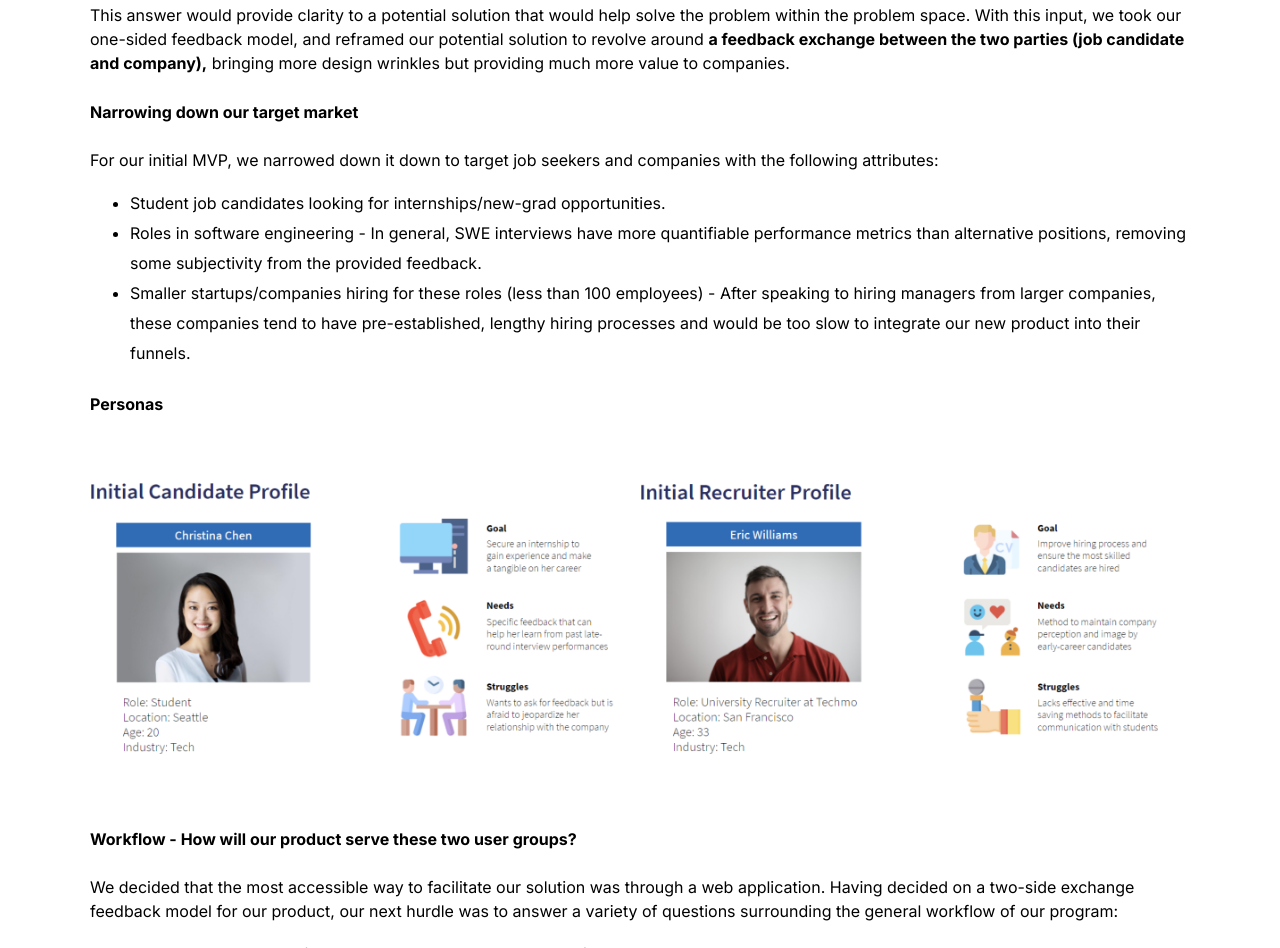
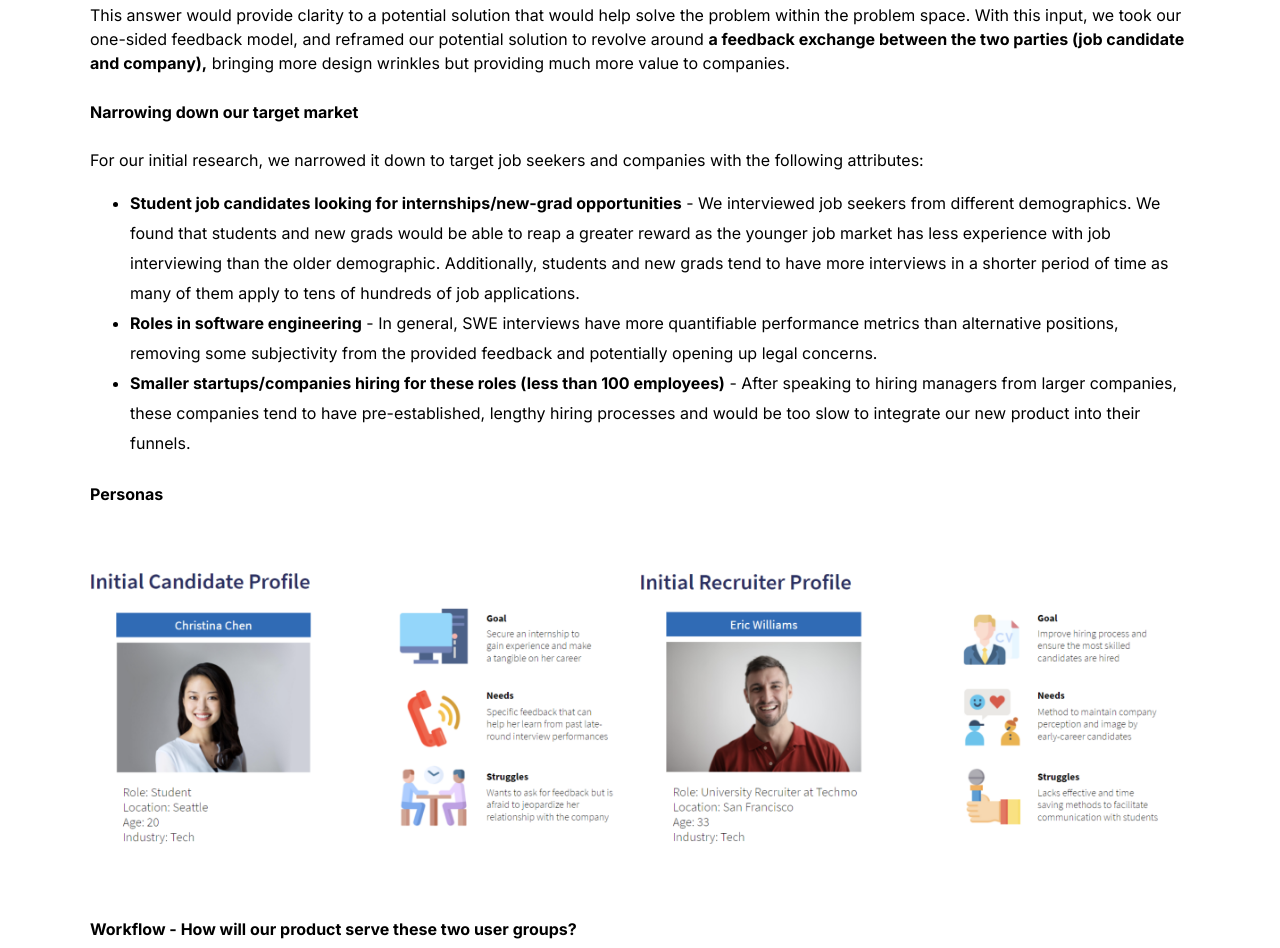
Before and after one commit to randyshao/randy-shao-website-v2, a Gatsby site: page /boomerang in a window 1280 px wide. Shown: the part 3628-4576 px from the top of the page. Built offline with nearby package versions, Linux system fonts and the light colour scheme; Gatsby itself is replaced by a stand-in of ours.

Commit message:
Changes to boomerang

```diff
--- a/src/pages/boomerang.js
+++ b/src/pages/boomerang.js
@@ -240,26 +240,38 @@ const boomerang = () => {
             </p>
             <h4>Narrowing down our target market</h4>
             <p>
-              For our initial MVP, we narrowed down it down to target job
+              For our initial research, we narrowed it down to target job
               seekers and companies with the following attributes:
             </p>
             <ul>
               <li>
-                Student job candidates looking for internships/new-grad
-                opportunities.
+                <strong>
+                  Student job candidates looking for internships/new-grad
+                  opportunities
+                </strong>{" "}
+                - We interviewed job seekers from different demographics. We
+                found that students and new grads would be able to reap a
+                greater reward as the younger job market has less experience
+                with job interviewing than the older demographic. Additionally,
+                students and new grads tend to have more interviews in a shorter
+                period of time as many of them apply to tens of hundreds of job
+                applications.
               </li>
               <li>
-                Roles in software engineering - In general, SWE interviews have
-                more quantifiable performance metrics than alternative
-                positions, removing some subjectivity from the provided
-                feedback.
+                <strong>Roles in software engineering</strong> - In general, SWE
+                interviews have more quantifiable performance metrics than
+                alternative positions, removing some subjectivity from the
+                provided feedback and potentially opening up legal concerns.
               </li>
               <li>
-                Smaller startups/companies hiring for these roles (less than 100
-                employees) - After speaking to hiring managers from larger
-                companies, these companies tend to have pre-established, lengthy
-                hiring processes and would be too slow to integrate our new
-                product into their funnels.
+                <strong>
+                  Smaller startups/companies hiring for these roles (less than
+                  100 employees)
+                </strong>{" "}
+                - After speaking to hiring managers from larger companies, these
+                companies tend to have pre-established, lengthy hiring processes
+                and would be too slow to integrate our new product into their
+                funnels.
               </li>
             </ul>
             <h4>Personas</h4>
```
